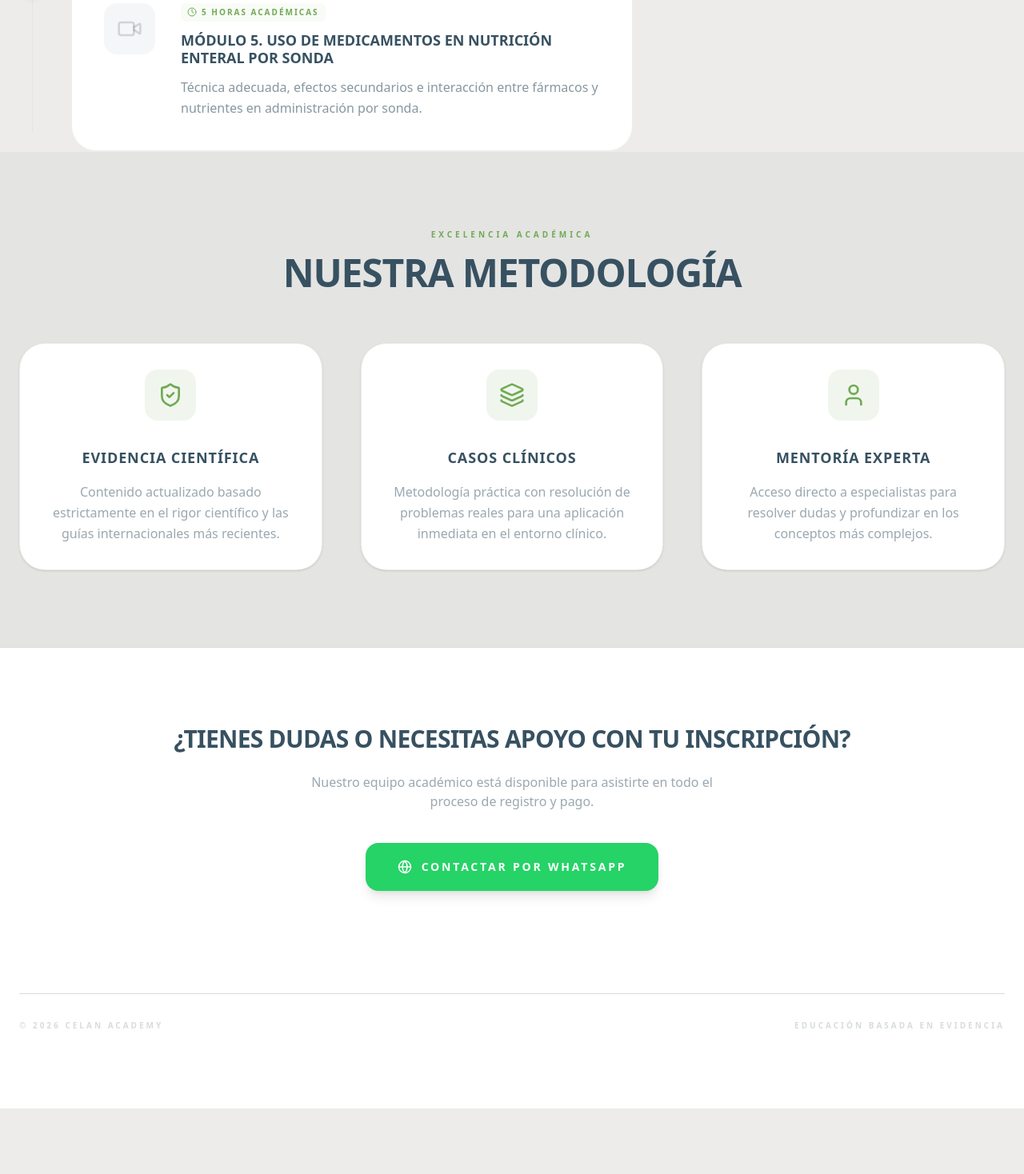
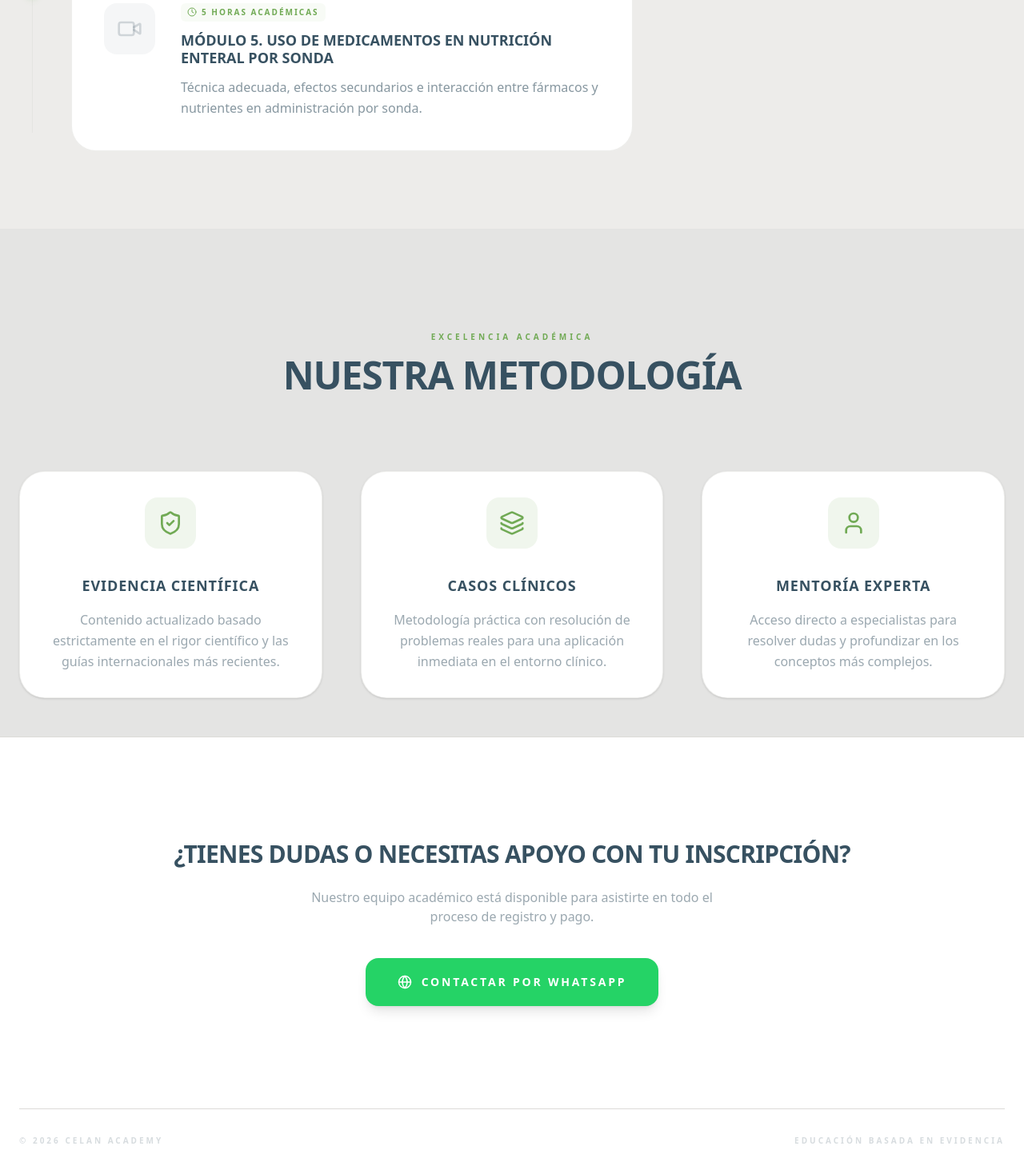
Before and after one commit to JorgeIgnacio666/celan-landing, a Next.js app: page / in a window 1280 px wide. Shown: the part 1762-3230 px from the top of the page at 80% size. Before the commit the page ends 3148 px from the top, so only its background shows below. Built offline with nearby package versions, Linux system fonts and the light colour scheme.

Commit message:
Optimize vertical spacing after methodology section

```diff
--- a/src/app/page.tsx
+++ b/src/app/page.tsx
@@ -258,9 +258,9 @@ export default function Home() {
       </main>
 
       {/* Sección de Metodología */}
-      <section className="bg-secondary/5 py-16 md:py-24">
+      <section className="bg-secondary/5 pt-24 md:pt-32 pb-8 md:pb-12 mt-24">
         <div className="max-w-7xl mx-auto px-4 md:px-6">
-            <div className="text-center mb-12 md:mb-16">
+            <div className="text-center mb-16 md:mb-24">
                 <span className="text-[9px] md:text-[10px] font-black text-primary uppercase tracking-[0.4em] mb-4 block">Excelencia Académica</span>
                 <h2 className="font-roboto font-black text-3xl md:text-5xl text-secondary uppercase tracking-tight">Nuestra Metodología</h2>
             </div>
@@ -298,7 +298,7 @@ export default function Home() {
       </section>
 
       {/* Footer Minimalista con Enfoque en Conversión */}
-      <footer className="bg-white border-t border-border py-16 md:py-24">
+      <footer className="bg-white border-t border-border py-16 md:py-32">
         <div className="max-w-7xl mx-auto px-4 md:px-6 text-center">
             <h5 className="font-roboto font-black text-xl md:text-3xl text-secondary mb-4 md:mb-6 uppercase tracking-tight">
                 ¿Tienes dudas o necesitas apoyo con tu inscripción?
```
